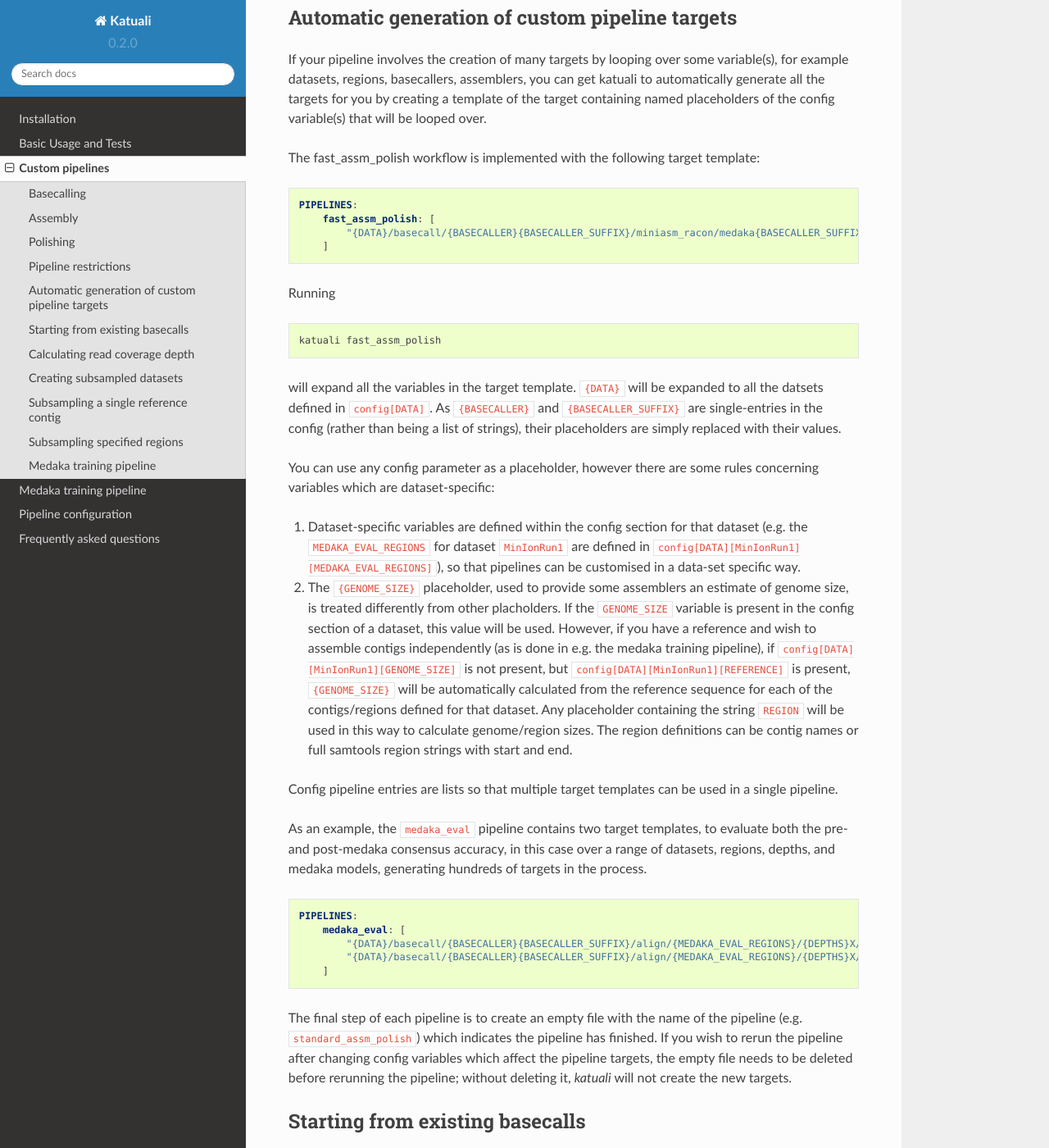
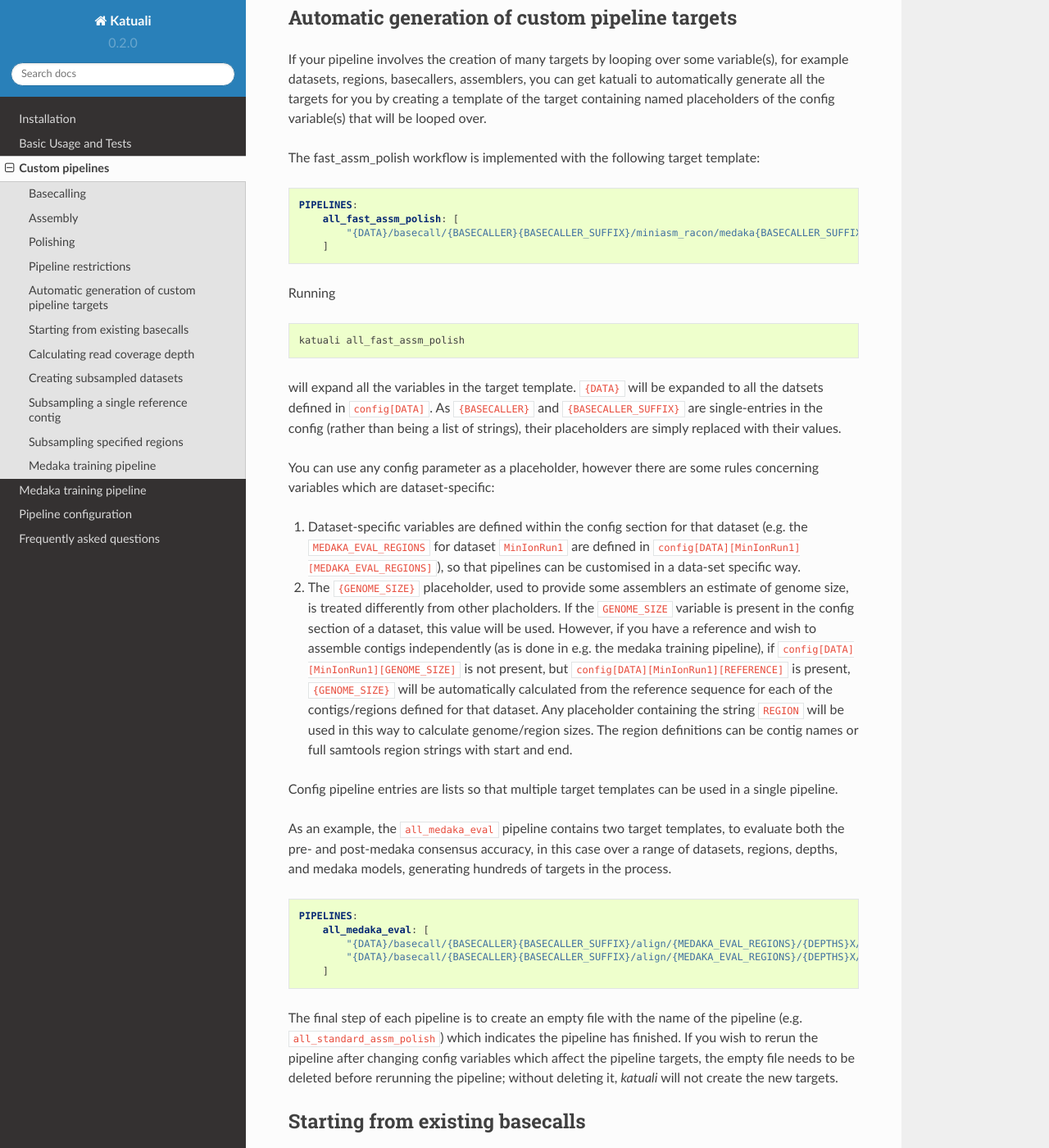
Before and after one commit to nanoporetech/katuali, a Sphinx documentation site: the page built from docs/examples.rst, in a window 1280 px wide and 1400 px high, scrolled down 2128 px. Shown: the whole window at 82% size. Built offline with Sphinx 7.4.7 and the Read the Docs theme 2.0.0, drawn with Linux system fonts in a browser that asks for light colours; some of the changed text lies outside the part shown.

Commit message:
revert to using all_ prefix and update docs

```diff
--- a/docs/examples.rst
+++ b/docs/examples.rst
@@ -127,7 +127,7 @@ The fast_assm_polish workflow is implemented with the following target template:
 .. code-block:: yaml
 
     PIPELINES:
-        fast_assm_polish: [
+        all_fast_assm_polish: [
             "{DATA}/basecall/{BASECALLER}{BASECALLER_SUFFIX}/miniasm_racon/medaka{BASECALLER_SUFFIX}/consensus.fasta"
         ]
 
@@ -135,7 +135,7 @@ Running
 
 .. code-block:: bash
 
-    katuali fast_assm_polish
+    katuali all_fast_assm_polish
 
 will expand all the variables in the target template. ``{DATA}`` will be expanded
 to all the datsets defined in ``config[DATA]``. As ``{BASECALLER}`` and
@@ -166,20 +166,20 @@ concerning variables which are dataset-specific:
 
 Config pipeline entries are lists so that multiple target templates can be used in a single pipeline.
 
-As an example, the ``medaka_eval`` pipeline contains two target templates, to
+As an example, the ``all_medaka_eval`` pipeline contains two target templates, to
 evaluate both the pre- and post-medaka consensus accuracy, in this case over a range of
 datasets, regions, depths, and medaka models, generating hundreds of targets in the process.
 
 .. code-block:: yaml
 
     PIPELINES:
-        medaka_eval: [
-            "{DATA}/basecall/{BASECALLER}{BASECALLER_SUFFIX}/align/{MEDAKA_EVAL_REGIONS}/{DEPTHS}X/canu_gsz_{GENOME_SIZE}/racon/medaka{MEDAKA_EVAL_SUFFIXES}/consensus_to_truth_summ.txt",
-            "{DATA}/basecall/{BASECALLER}{BASECALLER_SUFFIX}/align/{MEDAKA_EVAL_REGIONS}/{DEPTHS}X/canu_gsz_{GENOME_SIZE}/racon/consensus_to_truth_summ.txt"
+        all_medaka_eval: [
+            "{DATA}/basecall/{BASECALLER}{BASECALLER_SUFFIX}/align/{MEDAKA_EVAL_REGIONS}/{DEPTHS}X/{ASSEMBLER}_gsz_{GENOME_SIZE}/racon/medaka{MEDAKA_EVAL_SUFFIXES}/consensus_to_truth_summ.txt",
+            "{DATA}/basecall/{BASECALLER}{BASECALLER_SUFFIX}/align/{MEDAKA_EVAL_REGIONS}/{DEPTHS}X/{ASSEMBLER}_gsz_{GENOME_SIZE}/racon/consensus_to_truth_summ.txt"
         ]
 
 The final step of each pipeline is to create an empty file with the name of the
-pipeline (e.g. ``standard_assm_polish``) which indicates the pipeline has
+pipeline (e.g. ``all_standard_assm_polish``) which indicates the pipeline has
 finished.  If you wish to rerun the pipeline after changing config variables
 which affect the pipeline targets, the empty file needs to
 be deleted before rerunning the pipeline; without deleting it, `katuali` will
@@ -219,7 +219,7 @@ Now katuali can be run as normal, for example:
 
 .. code-block:: bash
 
-    katuali --configfile my_config.yaml standard_assm_polish
+    katuali --configfile my_config.yaml all_standard_assm_polish
 
 
 Calculating read coverage depth
@@ -346,7 +346,7 @@ Running:
 
 .. code-block:: bash
 
-    katuali medaka_train_features --keep-going
+    katuali all_medaka_feat --keep-going
 
 will:
 
@@ -360,9 +360,9 @@ Running:
 
 .. code-block:: bash
 
-    katuali medaka_train_replicates --keep-going
+    katuali all_medaka_train --keep-going
 
-will do all the tasks of ``medaka_train_features`` and additionally launch
+will do all the tasks of ``all_medaka_feat`` and additionally launch
 multiple medaka model-training replicates.
 
 If some of your input runs have insufficient coverage-depth for some of the
--- a/docs/tests.rst
+++ b/docs/tests.rst
@@ -65,20 +65,20 @@ There are three standard workflows available:
 
    .. code-block:: bash
 
-       katuali --configfile my_config.yaml fast_assm_polish
+       katuali --configfile my_config.yaml all_fast_assm_polish
 
 2. Alternatively to assemble with canu/flye (depending on ASSEMBLER option in my_config.yaml) run:
 
    .. code-block:: bash
 
-       katuali --configfile my_config.yaml standard_assm_polish
+       katuali --configfile my_config.yaml all_standard_assm_polish
 
 3. To polish the assembly with nanopolish (not recommended in tandem with
    flip-flop basecalling, where medaka is preferred):
 
    .. code-block:: bash
 
-       katuali --configfile my_config.yaml standard_assm_nanopolish
+       katuali --configfile my_config.yaml all_standard_assm_nanopolish
 
 
 The :ref:`introduction` section describes how to create a pipeline with any
```
Also changed, not shown: docs/configuration.rst (+5 -5 lines), docs/medaka_train.rst (+4 -4 lines), katuali/__init__.py (+6 -3 lines), 3 other files.
